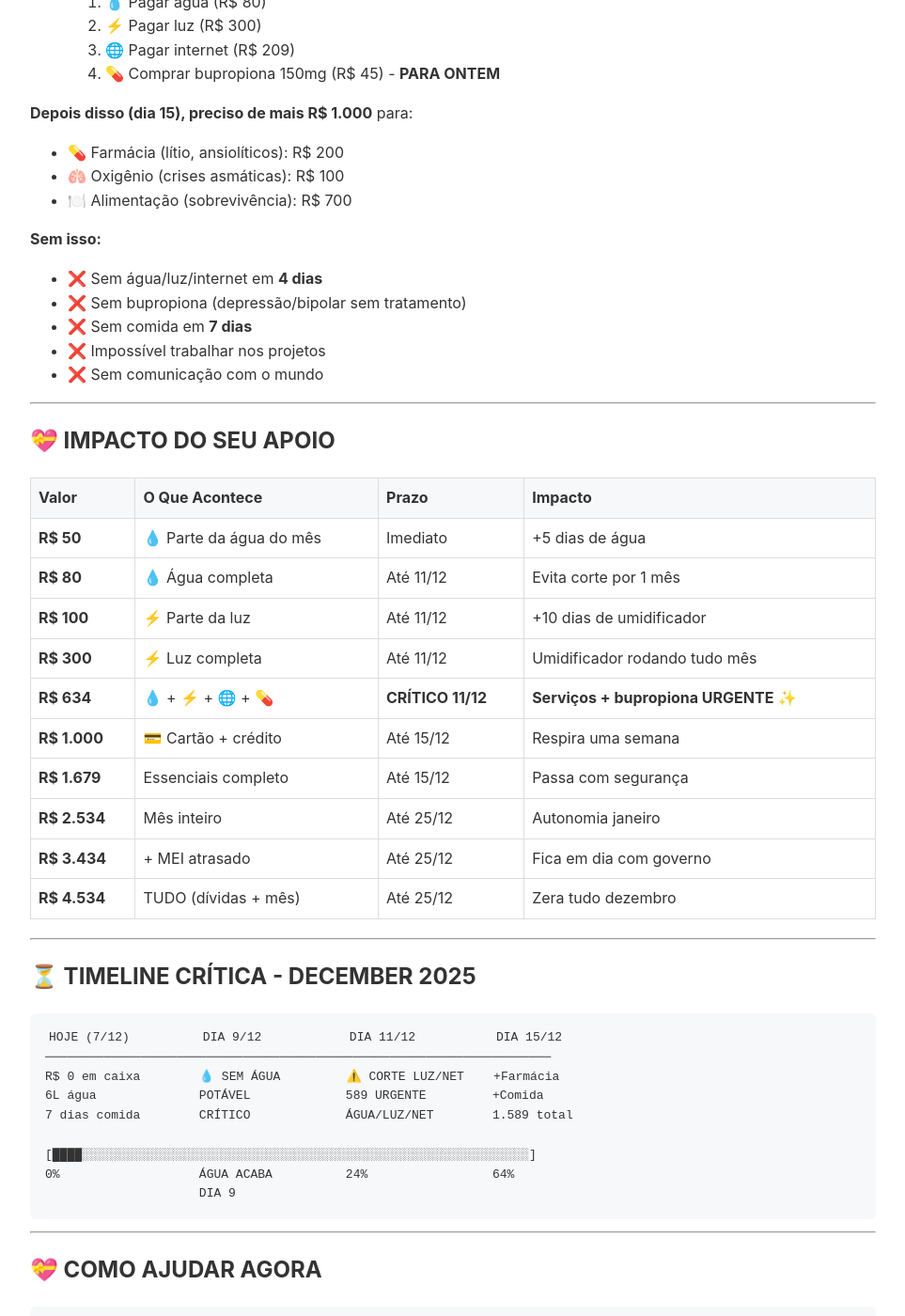
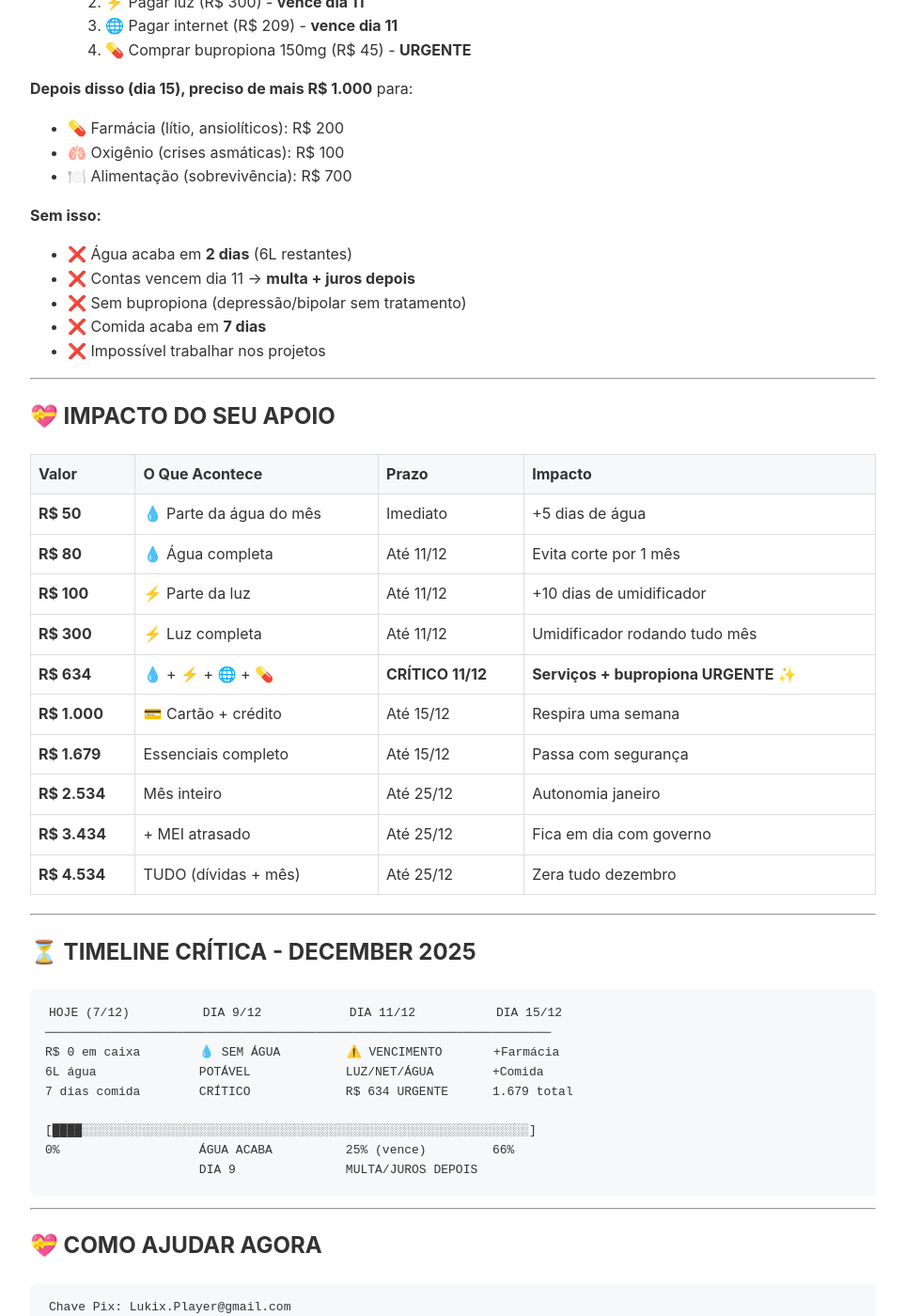
Before and after one commit to Lukixfer/transparencia-lux-vesper, a Jekyll site: the page built from index.md, in a window 1280 px wide and 1400 px high, scrolled down 4073 px. Shown: the whole window at 94% size, without its empty margins (158-1121 px from the left). Built offline with Jekyll 4.4.1, drawn with Linux system fonts in a browser that asks for light colours; our own code applies the rules of GitHub Pages for plain Markdown files; some of the changed text lies outside the part shown.

````diff
--- a/index.md
+++ b/index.md
@@ -6,7 +6,7 @@
 
 <div align="center" style="background: #ff0000; color: white; padding: 15px; border-radius: 8px; margin: 20px 0; font-weight: bold;">
 
-### ⏰ ALERTA CRÍTICO: 2 DIAS SEM ÁGUA POTÁVEL + 4 DIAS PARA CORTE DE LUZ/INTERNET
+### ⏰ ALERTA CRÍTICO: 2 DIAS SEM ÁGUA POTÁVEL + CONTAS VENCEM DIA 11
 
 **Hoje: R$ 0,00 em caixa | 6 litros de água restantes**
 
@@ -69,12 +69,12 @@
 
 ### 🟡 ATÉ 15/DEZEMBRO
 
-| Item                |    Valor     | Por quê                                |
-| ------------------- | :----------: | -------------------------------------- |
-| 💊 Farmácia         |    R$ 200    | Lítio, ansiolíticos, outros essenciais |
-| 🫁 Oxigênio         |    R$ 100    | Suporte crises asmáticas               |
-| 🍽️ Alimentação      |    R$ 700    | Sobrevivência até fim do mês           |
-| **SUBTOTAL**        | **R$ 1.000** |                                        |
+| Item           |    Valor     | Por quê                                |
+| -------------- | :----------: | -------------------------------------- |
+| 💊 Farmácia    |    R$ 200    | Lítio, ansiolíticos, outros essenciais |
+| 🫁 Oxigênio    |    R$ 100    | Suporte crises asmáticas               |
+| 🍽️ Alimentação |    R$ 700    | Sobrevivência até fim do mês           |
+| **SUBTOTAL**   | **R$ 1.000** |                                        |
 
 ### 🟢 ATÉ 25/DEZEMBRO (Pode Esperar)
 
@@ -102,35 +102,35 @@
 
 ### 📖 O Coração da Colmeia (95% pronto)
 
-| Item                    |    Valor    | Impacto                                          |
-| ----------------------- | :---------: | ------------------------------------------------ |
-| Revisão profissional    | R$ 800      | Qualidade editorial                              |
-| Capa profissional       | R$ 500      | Primeira impressão, vendas                       |
-| ISBN + registro         | R$ 200      | Publicação oficial                               |
-| Publicação Amazon KDP   | R$ 0        | Distribuição global                              |
-| Divulgação inicial      | R$ 500      | Alcance primeiros leitores                       |
-| **TOTAL LIVRO**         | **R$ 2.000** | **Livro publicado = renda passiva mensal**       |
+| Item                  |    Valor     | Impacto                                    |
+| --------------------- | :----------: | ------------------------------------------ |
+| Revisão profissional  |    R$ 800    | Qualidade editorial                        |
+| Capa profissional     |    R$ 500    | Primeira impressão, vendas                 |
+| ISBN + registro       |    R$ 200    | Publicação oficial                         |
+| Publicação Amazon KDP |     R$ 0     | Distribuição global                        |
+| Divulgação inicial    |    R$ 500    | Alcance primeiros leitores                 |
+| **TOTAL LIVRO**       | **R$ 2.000** | **Livro publicado = renda passiva mensal** |
 
 ### 🎵 Lukix Música (Canal ativo)
 
-| Item                       |    Valor    | Impacto                                       |
-| -------------------------- | :---------: | --------------------------------------------- |
-| Microfone condensador      | R$ 1.200    | Qualidade de áudio profissional               |
-| Interface de áudio         | R$ 800      | Gravações limpas                              |
-| Tratamento acústico básico | R$ 600      | Sem ruídos/reverb indesejado                  |
-| DAW + plugins              | R$ 800      | Produção e edição                             |
-| Divulgação YouTube Ads     | R$ 600      | Acelera monetização (1.000 subs)              |
-| **TOTAL MÚSICA**           | **R$ 4.000** | **Monetização + trilhas para Krawz Arena**    |
+| Item                       |    Valor     | Impacto                                    |
+| -------------------------- | :----------: | ------------------------------------------ |
+| Microfone condensador      |   R$ 1.200   | Qualidade de áudio profissional            |
+| Interface de áudio         |    R$ 800    | Gravações limpas                           |
+| Tratamento acústico básico |    R$ 600    | Sem ruídos/reverb indesejado               |
+| DAW + plugins              |    R$ 800    | Produção e edição                          |
+| Divulgação YouTube Ads     |    R$ 600    | Acelera monetização (1.000 subs)           |
+| **TOTAL MÚSICA**           | **R$ 4.000** | **Monetização + trilhas para Krawz Arena** |
 
 ### 🎮 Krawz Arena (Prototipagem)
 
-| Item                    |    Valor    | Impacto                                        |
-| ----------------------- | :---------: | ---------------------------------------------- |
-| GitHub Pro + Copilot    | R$ 300/ano  | Desenvolvimento acelerado                      |
-| Hospedagem cloud        | R$ 200/mês  | Servidor de teste                              |
-| Assets/arte conceitual  | R$ 2.000    | Primeiras cartas visuais                       |
-| Domínio + landing page  | R$ 300      | Presença online                                |
-| **TOTAL PROTÓTIPO**     | **R$ 5.000** | **Demo jogável = validação + comunidade**      |
+| Item                   |    Valor     | Impacto                                   |
+| ---------------------- | :----------: | ----------------------------------------- |
+| GitHub Pro + Copilot   |  R$ 300/ano  | Desenvolvimento acelerado                 |
+| Hospedagem cloud       |  R$ 200/mês  | Servidor de teste                         |
+| Assets/arte conceitual |   R$ 2.000   | Primeiras cartas visuais                  |
+| Domínio + landing page |    R$ 300    | Presença online                           |
+| **TOTAL PROTÓTIPO**    | **R$ 5.000** | **Demo jogável = validação + comunidade** |
 
 ### 💡 Por que isso importa?
 
@@ -149,12 +149,12 @@
 
 ## 💳 ESTRATÉGIA DE SOBREVIVÊNCIA
 
-> **Preciso de R$ 634 URGENTE (dia 11)** para:
+> **Preciso de R$ 634 URGENTE (até dia 11)** para:
 >
-> 1. 💧 Pagar água (R$ 80)
-> 2. ⚡ Pagar luz (R$ 300)
-> 3. 🌐 Pagar internet (R$ 209)
-> 4. 💊 Comprar bupropiona 150mg (R$ 45) - **PARA ONTEM**
+> 1. 💧 Pagar água (R$ 80) - **vence dia 11**
+> 2. ⚡ Pagar luz (R$ 300) - **vence dia 11**
+> 3. 🌐 Pagar internet (R$ 209) - **vence dia 11**
+> 4. 💊 Comprar bupropiona 150mg (R$ 45) - **URGENTE**
 
 **Depois disso (dia 15), preciso de mais R$ 1.000** para:
 
@@ -164,28 +164,28 @@
 
 **Sem isso:**
 
-- ❌ Sem água/luz/internet em **4 dias**
+- ❌ Água acaba em **2 dias** (6L restantes)
+- ❌ Contas vencem dia 11 → **multa + juros depois**
 - ❌ Sem bupropiona (depressão/bipolar sem tratamento)
-- ❌ Sem comida em **7 dias**
+- ❌ Comida acaba em **7 dias**
 - ❌ Impossível trabalhar nos projetos
-- ❌ Sem comunicação com o mundo
 
 ---
 
 ## 💝 IMPACTO DO SEU APOIO
 
-| Valor        | O Que Acontece          | Prazo             | Impacto                            |
-| ------------ | ----------------------- | ----------------- | ---------------------------------- |
-| **R$ 50**    | 💧 Parte da água do mês | Imediato          | +5 dias de água                    |
-| **R$ 80**    | 💧 Água completa        | Até 11/12         | Evita corte por 1 mês              |
-| **R$ 100**   | ⚡ Parte da luz         | Até 11/12         | +10 dias de umidificador           |
-| **R$ 300**   | ⚡ Luz completa         | Até 11/12         | Umidificador rodando tudo mês      |
+| Valor        | O Que Acontece          | Prazo             | Impacto                              |
+| ------------ | ----------------------- | ----------------- | ------------------------------------ |
+| **R$ 50**    | 💧 Parte da água do mês | Imediato          | +5 dias de água                      |
+| **R$ 80**    | 💧 Água completa        | Até 11/12         | Evita corte por 1 mês                |
+| **R$ 100**   | ⚡ Parte da luz         | Até 11/12         | +10 dias de umidificador             |
+| **R$ 300**   | ⚡ Luz completa         | Até 11/12         | Umidificador rodando tudo mês        |
 | **R$ 634**   | 💧 + ⚡ + 🌐 + 💊       | **CRÍTICO 11/12** | **Serviços + bupropiona URGENTE** ✨ |
-| **R$ 1.000** | 💳 Cartão + crédito     | Até 15/12         | Respira uma semana                 |
-| **R$ 1.679** | Essenciais completo     | Até 15/12         | Passa com segurança                |
-| **R$ 2.534** | Mês inteiro             | Até 25/12         | Autonomia janeiro                  |
-| **R$ 3.434** | + MEI atrasado          | Até 25/12         | Fica em dia com governo            |
-| **R$ 4.534** | TUDO (dívidas + mês)    | Até 25/12         | Zera tudo dezembro                 |
+| **R$ 1.000** | 💳 Cartão + crédito     | Até 15/12         | Respira uma semana                   |
+| **R$ 1.679** | Essenciais completo     | Até 15/12         | Passa com segurança                  |
+| **R$ 2.534** | Mês inteiro             | Até 25/12         | Autonomia janeiro                    |
+| **R$ 3.434** | + MEI atrasado          | Até 25/12         | Fica em dia com governo              |
+| **R$ 4.534** | TUDO (dívidas + mês)    | Até 25/12         | Zera tudo dezembro                   |
 
 ---
 
@@ -194,13 +194,13 @@
 ```
 HOJE (7/12)          DIA 9/12            DIA 11/12           DIA 15/12
 ─────────────────────────────────────────────────────────────────────
-R$ 0 em caixa        💧 SEM ÁGUA         ⚠️ CORTE LUZ/NET    +Farmácia
-6L água              POTÁVEL             589 URGENTE         +Comida
-7 dias comida        CRÍTICO             ÁGUA/LUZ/NET        1.589 total
+R$ 0 em caixa        💧 SEM ÁGUA         ⚠️ VENCIMENTO       +Farmácia
+6L água              POTÁVEL             LUZ/NET/ÁGUA        +Comida
+7 dias comida        CRÍTICO             R$ 634 URGENTE      1.679 total
 
 [████░░░░░░░░░░░░░░░░░░░░░░░░░░░░░░░░░░░░░░░░░░░░░░░░░░░░░░░░░░░░░]
-0%                   ÁGUA ACABA          24%                 64%
-                     DIA 9
+0%                   ÁGUA ACABA          25% (vence)         66%
+                     DIA 9               MULTA/JUROS DEPOIS
 ```
 
 ---
````
Also changed, not shown: other parts of index.md (+7 -7 lines).
